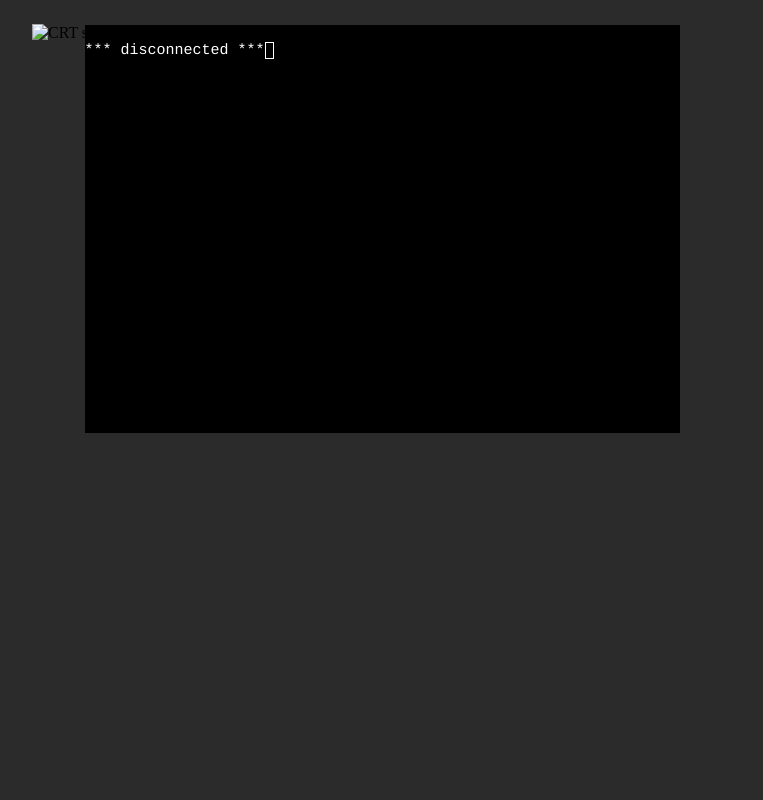
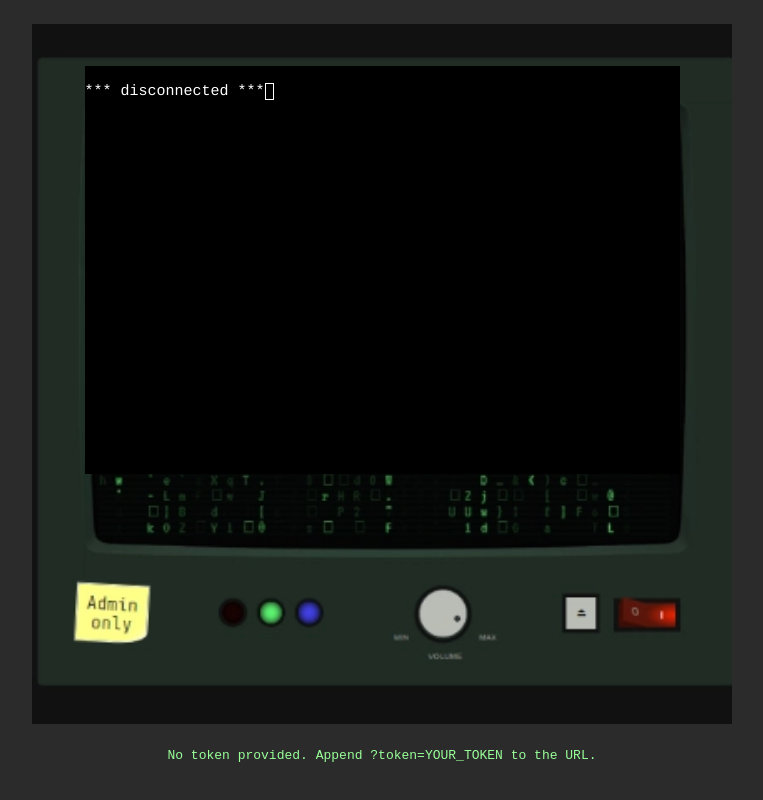
Before and after one commit to AmineTheJurk/Terminal-In-Web, a website: page client/index.html in a window 1280 px wide. Shown: the whole page, without its empty margins (258-1021 px from the left). Drawn offline with nearby package versions, Linux system fonts and the light colour scheme.

Commit message:
Point CRT image to uploaded webp

```diff
--- a/client/index.html
+++ b/client/index.html
@@ -28,7 +28,7 @@
   </head>
   <body>
     <div class="screen-wrapper">
-      <img class="crt-image" src="/assets/screen.png" alt="CRT screen" />
+      <img class="crt-image" src="/assets/https___dev-to-uploads.s3.amazonaws.com_i_bpz8j2lyk39dmeb948ij.webp" alt="CRT screen" />
       <div id="terminal"></div>
     </div>
     <div class="note">Provide ?token=YOUR_TOKEN in the URL. Example: /?token=changeme</div>
```
